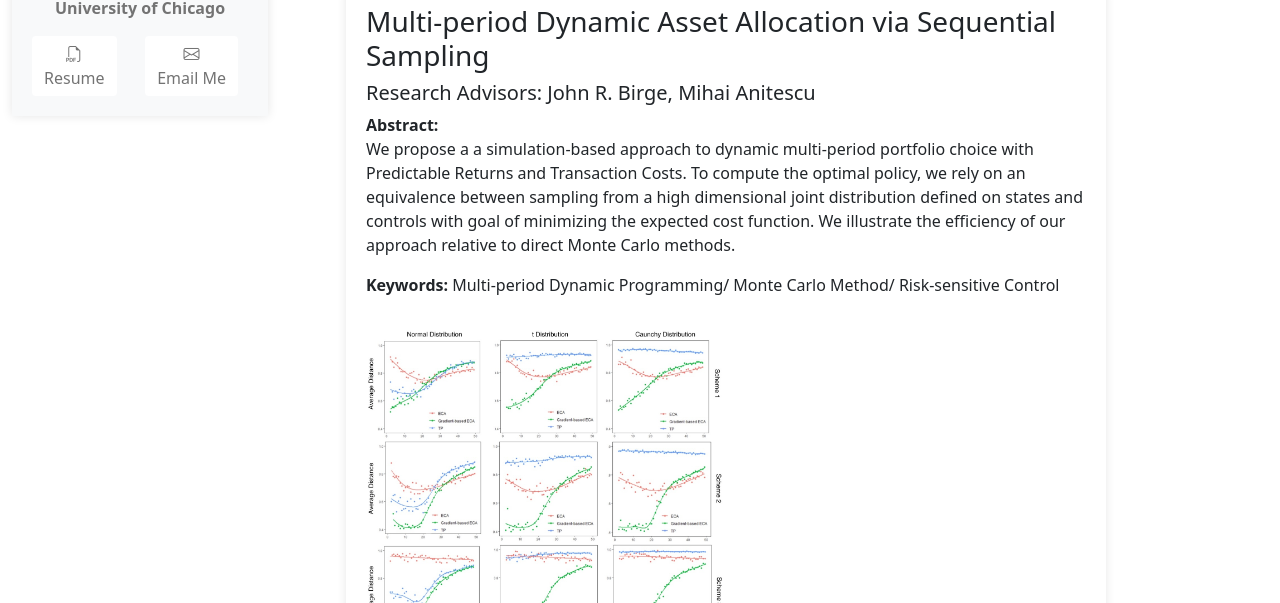
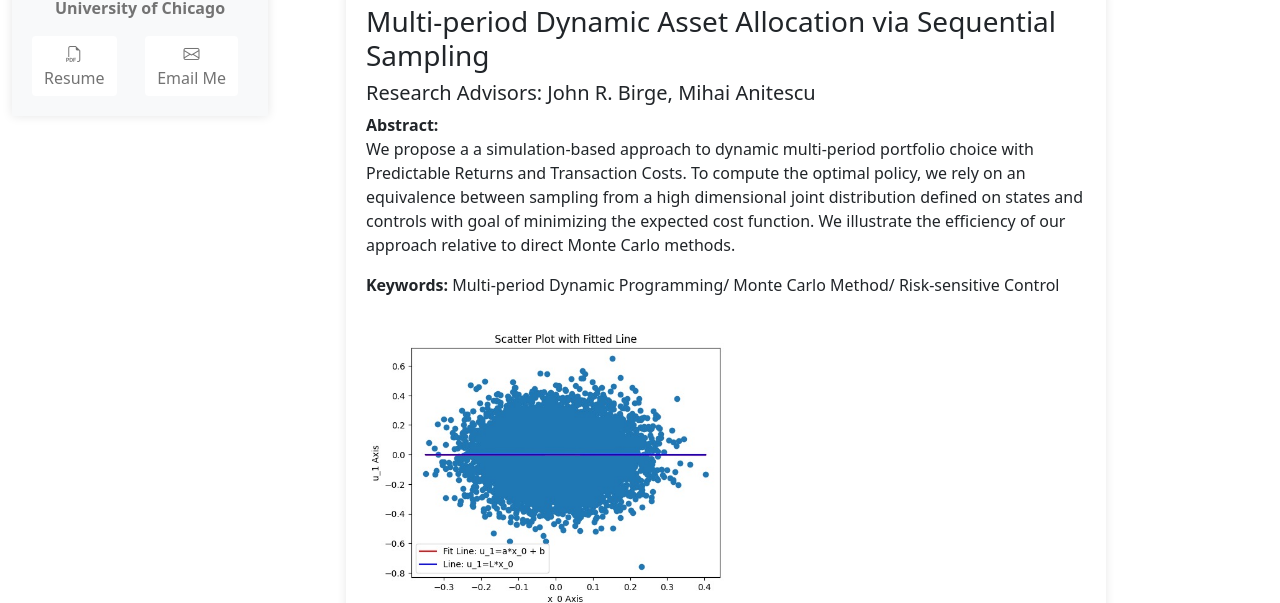
Before and after one commit to LanranFang/LanranFang.github.io, a plain HTML site: page index.html in a window 1280 px wide. Shown: the part 349-952 px from the top of the page. Drawn offline with nearby package versions, Linux system fonts and the light colour scheme.

Commit message:
Update index.html

```diff
--- a/index.html
+++ b/index.html
@@ -98,7 +98,7 @@
                         </p>
                         <!-- Adjusted images -->
                         <div class="project-images">
-                            <img src="images/Gradient1.jpg" class="img-fluid project-image" alt="Gradient-based Sparse Elliptical Component Analysis">
+                            <img src="images/Stimulation.jpg" class="img-fluid project-image" alt="Gradient-based Sparse Elliptical Component Analysis">
                         </div>
                     </div>
                 </div>
```
